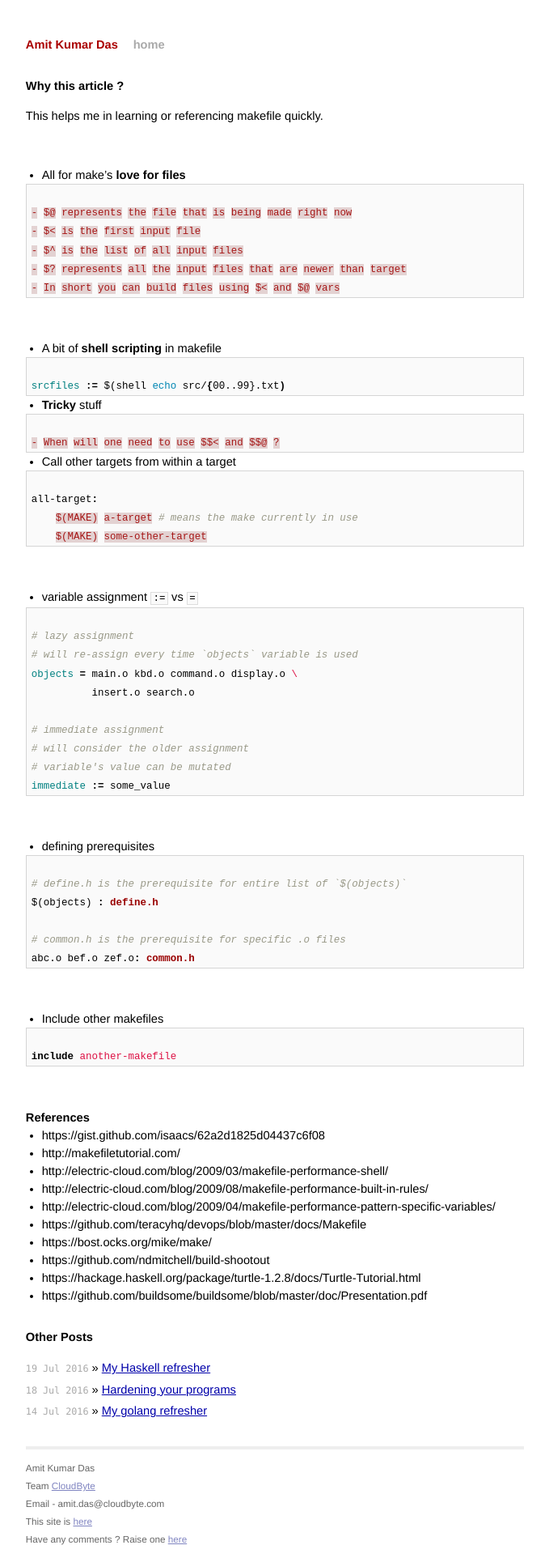
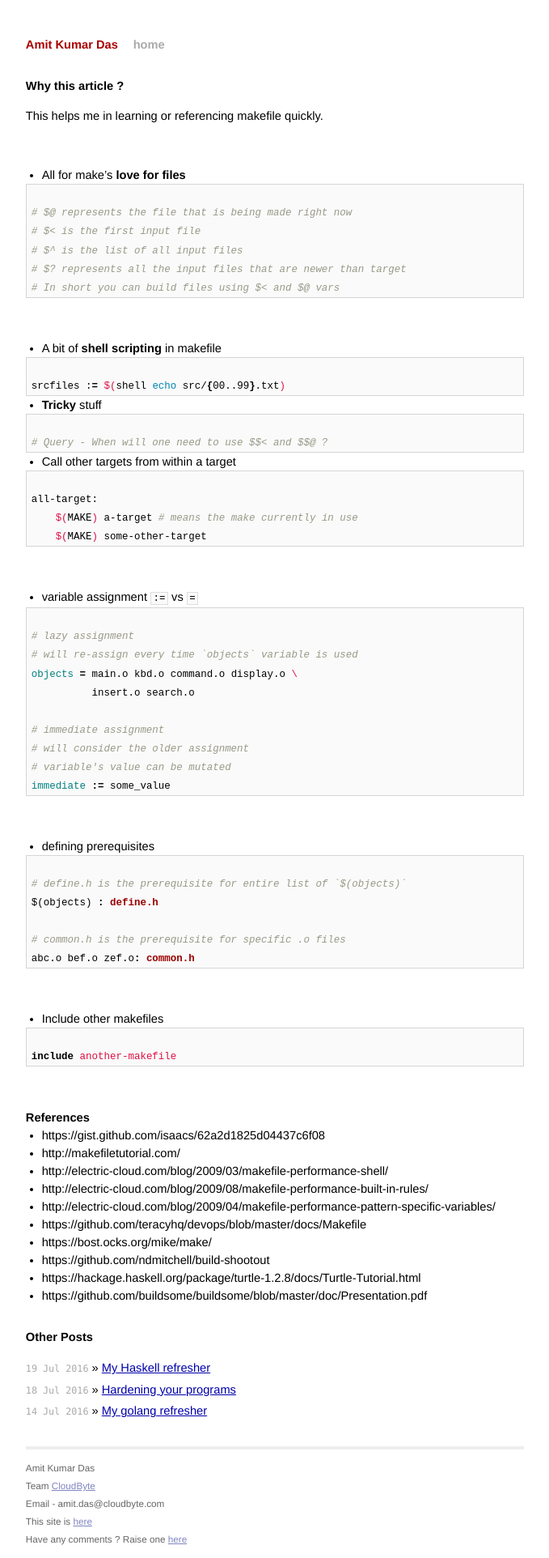
Before and after one commit to AmitKumarDas/amitkumardas.github.io, a Jekyll site: the page built from _posts/2016-07-28-my-makefile-refresher.md, in a window 1280 px wide. Shown: the whole page at 81% size, without its empty margins (300-979 px from the left). Built offline with Jekyll 4.4.1, drawn with Linux system fonts in a browser that asks for light colours.

Commit message:
Update 2016-07-28-my-makefile-refresher.md

````diff
--- a/_posts/2016-07-28-my-makefile-refresher.md
+++ b/_posts/2016-07-28-my-makefile-refresher.md
@@ -12,34 +12,34 @@ title: My makefile refresher
 
 - All for make's **love for files**
 
-```make
+```bash
 
-- $@ represents the file that is being made right now
-- $< is the first input file
-- $^ is the list of all input files
-- $? represents all the input files that are newer than target
-- In short you can build files using $< and $@ vars
+# $@ represents the file that is being made right now
+# $< is the first input file
+# $^ is the list of all input files
+# $? represents all the input files that are newer than target
+# In short you can build files using $< and $@ vars
 ```
 
 <br />
 
 - A bit of **shell scripting** in makefile
 
-```make
+```bash
 
 srcfiles := $(shell echo src/{00..99}.txt)
 ```
 
 - **Tricky** stuff
 
-```make
+```bash
 
-- When will one need to use $$< and $$@ ?
+# Query - When will one need to use $$< and $$@ ?
 ```
 
 - Call other targets from within a target
 
-```make
+```bash
 
 all-target:
     $(MAKE) a-target # means the make currently in use
````
